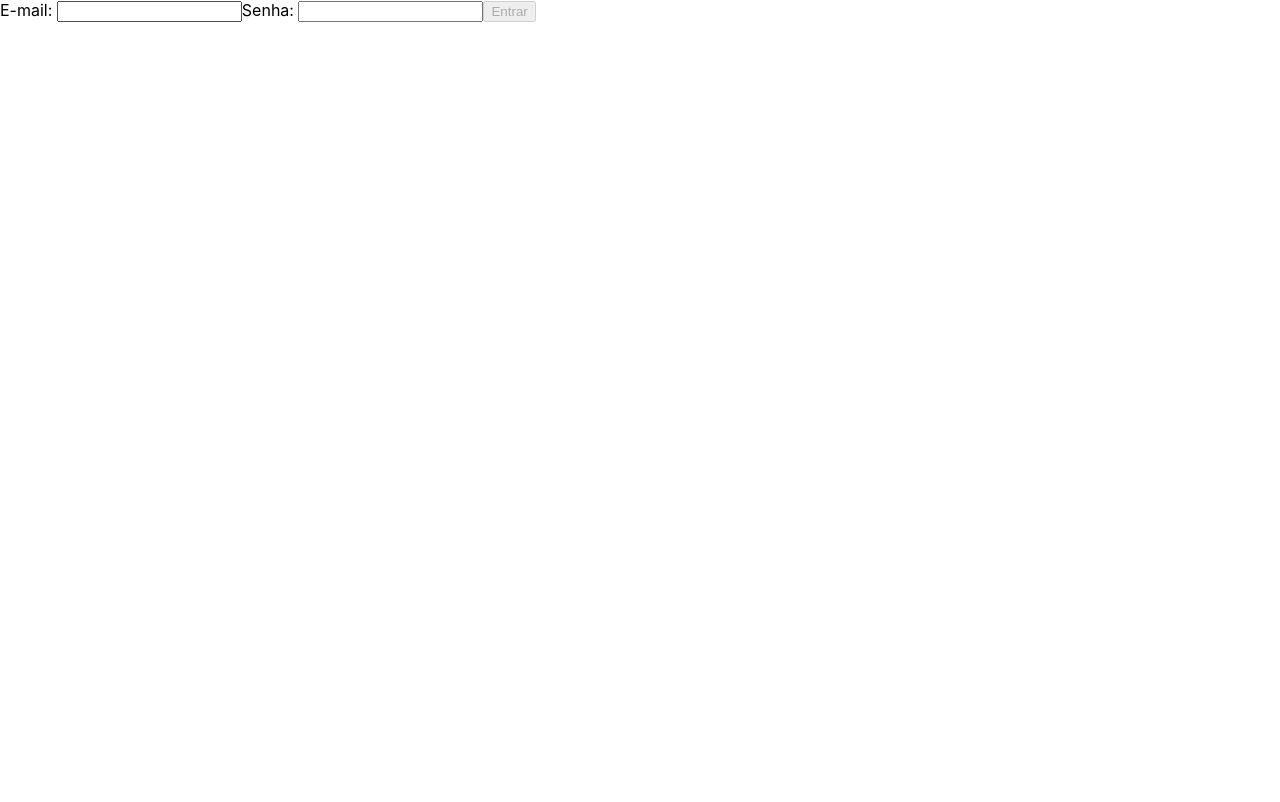
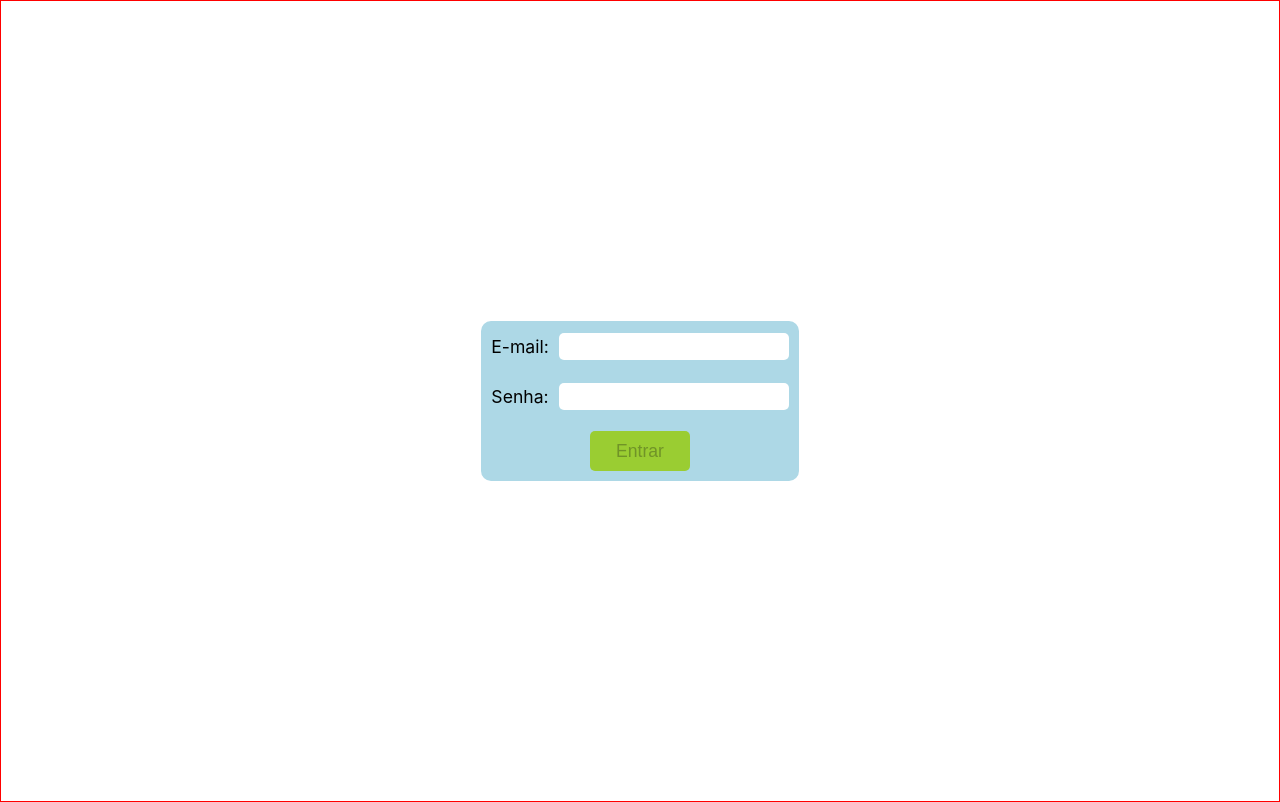
Before and after one commit to SheilaNS/project-trybewallet, a React (Create React App) app: page / in a window 1280 px wide. Built offline with nearby package versions, Linux system fonts and the light colour scheme.

Commit message:
Requisito 04 - ok

```diff
--- /dev/null
+++ b/src/actions/wallet.js
@@ -0,0 +1,24 @@
+import { RECIEVE_API_QUOTATION, REQUEST_API } from '.';
+import quotationAPI from '../service/quotationAPI';
+
+const requestAPICurr = () => ({ type: REQUEST_API });
+
+const recieveAPICurr = (codes) => {
+  const keys = Object.keys(codes).filter((elem) => elem !== 'USDT');
+  return ({
+    type: RECIEVE_API_QUOTATION,
+    curr: keys,
+  });
+};
+
+const fecthQuotationAPI = () => async (dispatch) => {
+  try {
+    dispatch(requestAPICurr());
+    const data = await quotationAPI();
+    return dispatch(recieveAPICurr(data));
+  } catch (error) {
+    console.log(error);
+  }
+};
+
+export default fecthQuotationAPI;
--- /dev/null
+++ b/src/assets/Login.css
@@ -0,0 +1,42 @@
+.login-container {
+  align-items: center;
+  border: 1px solid red;
+  display: flex;
+  flex-wrap: wrap;
+  height: 100vh;
+}
+
+.login {
+  align-items: center;
+  background-color: lightblue;
+  border-radius: 10px;
+  display: flex;
+  flex-direction: column;
+  margin: 10px auto;
+}
+
+.email-login , .senha-login {
+  align-items: center;
+  display: flex;
+  font-size: 1.1rem;
+  height: 30px;
+  margin: 10px;
+}
+
+input {
+  border-radius: 5px;
+  border-style: none;
+  font-size: 1.1rem;
+  height: 25px;
+  margin-left: 10px;
+}
+
+button {
+  background-color: yellowgreen;
+  border-radius: 5px;
+  border-style: none;
+  font-size: 1.1rem;
+  height: 40px;
+  margin: 10px;
+  width: 100px;
+}
--- /dev/null
+++ b/src/assets/Wallet.css
@@ -0,0 +1,13 @@
+.wallet-header {
+  align-items: center;
+  display: flex;
+  justify-content: space-between;
+}
+
+.wallet-title {
+  margin-left: 20px;
+}
+
+.user-info p {
+  margin-right: 20px;
+}
--- a/src/pages/Login.js
+++ b/src/pages/Login.js
@@ -3,6 +3,7 @@ import { connect } from 'react-redux';
 import { Link } from 'react-router-dom';
 import PropTypes from 'prop-types';
 import recieveUserInfo from '../actions/user';
+import '../assets/Login.css';
 
 class Login extends React.Component {
   constructor() {
@@ -48,7 +49,8 @@ class Login extends React.Component {
     const { email, password, disabled } = this.state;
     return (
       <div className="login-container">
-        <label htmlFor="email">
+        <div className="login">
+          <label htmlFor="email" className="email-login">
             E-mail:
             {' '}
             <input
@@ -60,7 +62,7 @@ class Login extends React.Component {
               onChange={ this.handleChange }
             />
           </label>
-        <label htmlFor="password">
+          <label htmlFor="password" className="senha-login">
             Senha:
             {' '}
             <input
@@ -82,6 +84,7 @@ class Login extends React.Component {
             </button>
           </Link>
         </div>
+      </div>
     );
   }
 }
--- a/src/pages/Wallet.js
+++ b/src/pages/Wallet.js
@@ -1,14 +1,28 @@
 import React from 'react';
 import { connect } from 'react-redux';
 import PropTypes from 'prop-types';
+import '../assets/Wallet.css';
+// import quotationAPI from '../service/quotationAPI';
+import fecthQuotationAPI from '../actions/wallet';
 
 class Wallet extends React.Component {
+  async componentDidMount() {
+    const { currencie } = this.props;
+    // const data = await quotationAPI();
+    // const moedas = Object.keys(data);
+    // const moedasCode = moedas.filter((elem) => elem !== 'USDT');
+    // console.log(data);
+    // console.log(moedas);
+    // console.log(moedasCode);
+    currencie();
+  }
+
   render() {
     const { userEmail } = this.props;
     return (
-      <header>
-        TrybeWallet
-        <div>
+      <header className="wallet-header">
+        <h1 className="wallet-title">TrybeWallet</h1>
+        <div className="user-info">
           <p>
             Usuário:
             {' '}
@@ -31,8 +45,12 @@ const mapStateToProps = (state) => ({
   userEmail: state.user.email,
 });
 
+const mapDispatchToProps = (dispatch) => ({
+  currencie: (state) => dispatch(fecthQuotationAPI(state)),
+});
+
 Wallet.propTypes = {
   userEmail: PropTypes.string,
 }.isRequired;
 
-export default connect(mapStateToProps)(Wallet);
+export default connect(mapStateToProps, mapDispatchToProps)(Wallet);
--- a/src/reducers/wallet.js
+++ b/src/reducers/wallet.js
@@ -1,3 +1,5 @@
+import { RECIEVE_API_QUOTATION, REQUEST_API } from '../actions';
+
 // Esse reducer será responsável por tratar o todas as informações relacionadas as despesas
 const INITIAL_STATE = {
   currencies: [],
@@ -5,7 +7,17 @@ const INITIAL_STATE = {
 };
 
 const walletRDC = (state = INITIAL_STATE, action) => {
+  // const keys = Object.keys(quotation);
   switch (action.type) {
+  case REQUEST_API:
+    return {
+      ...state,
+    };
+  case RECIEVE_API_QUOTATION:
+    return {
+      ...state,
+      currencies: action.curr,
+    };
   default:
     return state;
   }
```
Lines whose indentation alone changed are shown as unchanged.
